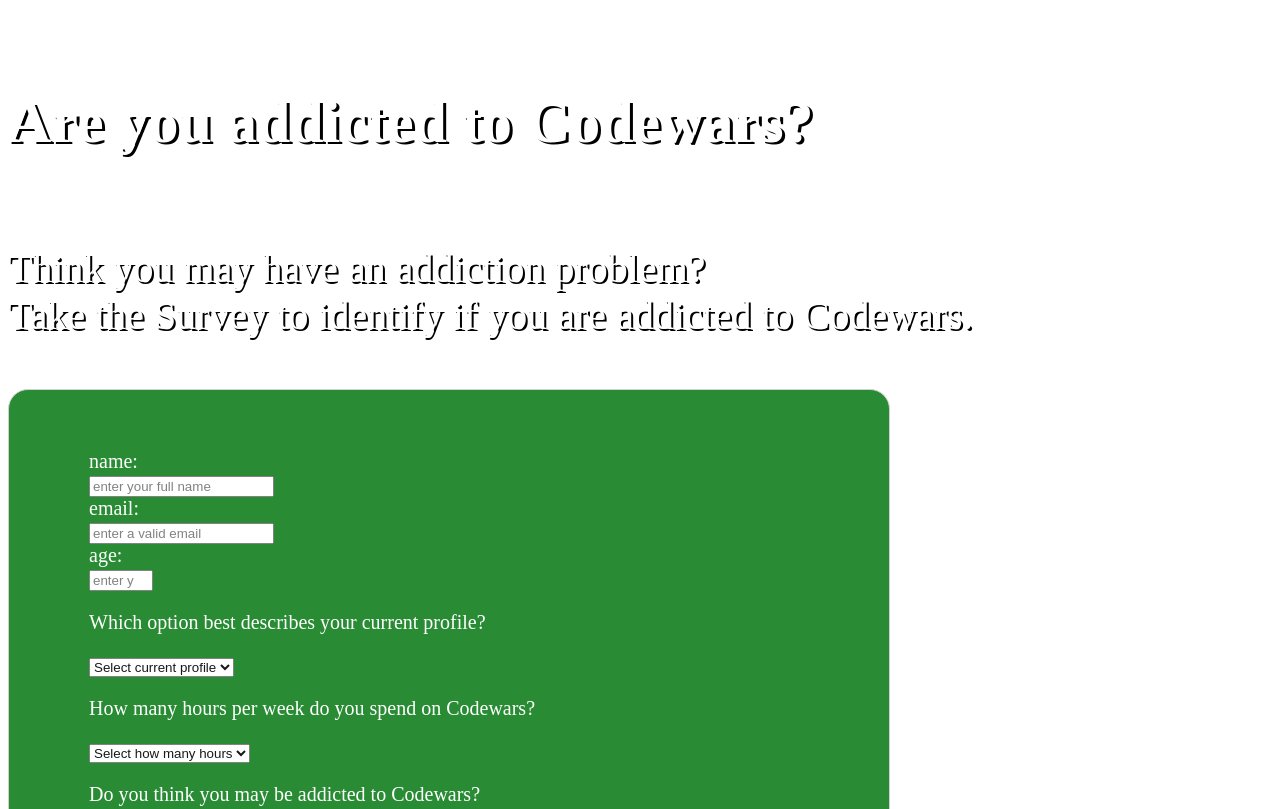
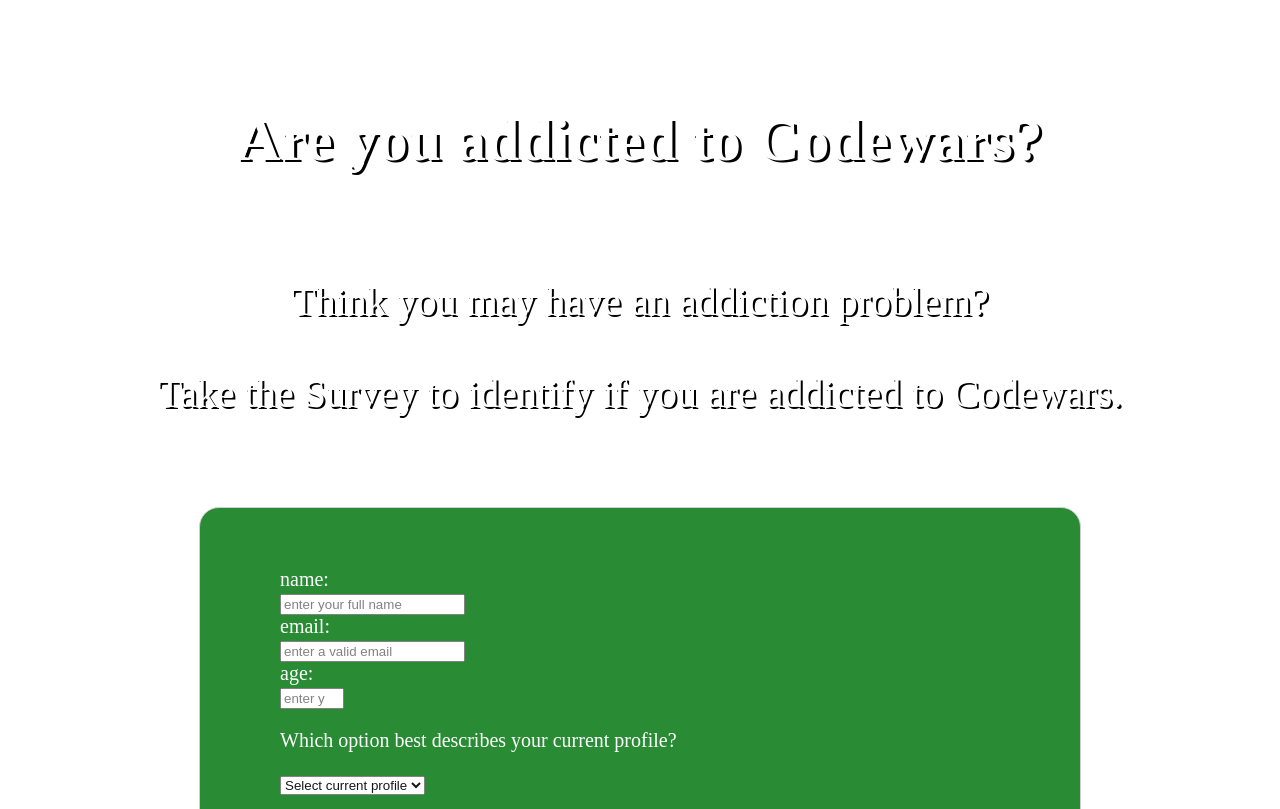
Before and after one commit to Slavi-Svec/survey-form, a plain HTML site: page index.html in a window 1280 px wide. Shown: the top 809 px of the page. Drawn offline with Linux system fonts and the light colour scheme; a web font is replaced by a local one.

Commit message:
Fix format

```diff
--- a/index.html
+++ b/index.html
@@ -12,16 +12,11 @@
 
   </head>
   <body>
-
-        <h1 id="title"> Are you addicted to Codewars?</h1>
-
-
-
-
-        <p id="description"> Think you may have an addiction problem?<br>
+    <section class="main">
+      <h1 id="title">Are you addicted to Codewars?</h1>
+      <p id="description"> Think you may have an addiction problem?</p>
           <!-- Have you ever asked yourself "am i a Codewars addict?"<br> -->
-        Take the Survey to identify if you are addicted to Codewars. </p>
-
+      <p id="description">Take the Survey to identify if you are addicted to Codewars.</p>
       <form id="survey-form">
         <ul>
           <li>
@@ -38,7 +33,6 @@
             <label for="number" id="number-label" >age:<br></label>
             <input type="number"   id="number"  placeholder="enter your age"  min="3" max="110" required </input>
           </li>
-
           <p>Which option best describes your current profile?</p>
           <select id="dropdown">
             <option selected="selected">Select current profile</option>
@@ -50,7 +44,6 @@
             <option>full-time learner</option>
             <option>other</option>
           </select>
-
           <p>How many hours per week do you spend on Codewars?</p>
           <select id="dropdown2">
             <option selected="selected">Select how many hours</option>
@@ -72,36 +65,26 @@
             <option>80-85</option>
             <option>over 80</option>
           </select>
-
-
           <p>Do you think you may be addicted to Codewars?</p>
-
           <div>
-          <input type="radio" id="yes" name="question1" value="yes"
-                 >
+            <input type="radio" id="yes" name="question1" value="yes">
             <label for="yes">Yes</label>
           </div>
-
           <div>
             <input type="radio" id="No" name="question1" value="No">
             <label for="No">No</label>
-
           </div>
-
           <div>
             <input type="radio" id="Maybe" name="question1" value="Maybe">
             <label for="Maybe">Maybe</label>
           </div>
-
           <div>
             <input type="radio" id="Not sure" name="question1" value="Not sure">
             <label for="Not sure">Not sure</label>
           </div>
-
           <div>
             <p> Chose from the following options that describes your Codewars habbits<br> <font size="2"> (Check all that apply)</font><p>
           </div>
-
          <div>
            <input type="checkbox" name="Statement1" value="1"> Have you ever neglected your family duties to go on Codewars?<br>
            <input type="checkbox" name="Statement2" value="2"> Have you ever missed work or an appointment to go on Codewars ?</br>
@@ -112,19 +95,14 @@
            <input type="checkbox" name="Statement7" value="7"> Do you find yourself thinking about Codewars, when you are not on Codewars?</br>
            <input type="checkbox" name="Statement8" value="8"> Do you get slightly obsessed about your Kyu ranking on Codewars?</br>
          </div>
-
          <div>
            <p> Any additional information about your Codewars habbits please let us know</p>
-
-        <div>
+         </div>
          <textarea name="comments" id="comments" rows="8" cols="80"> Enter your comments here</textarea>
-
-
          <br> <br><button id="submit" type="submit">Submit</button>
-
         </ul>
       </form>
-
+    </section>
   </body>
 </html>
 
```
Lines whose indentation alone changed are shown as unchanged.
